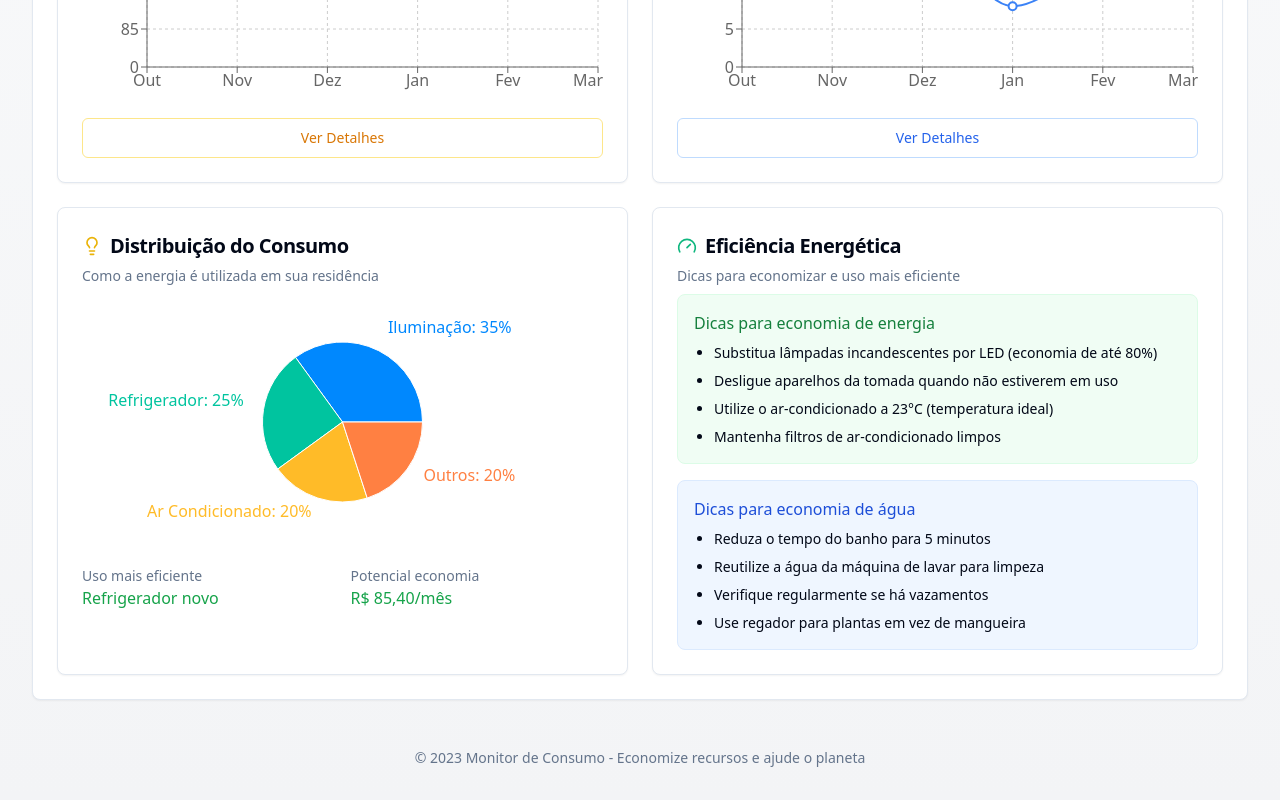
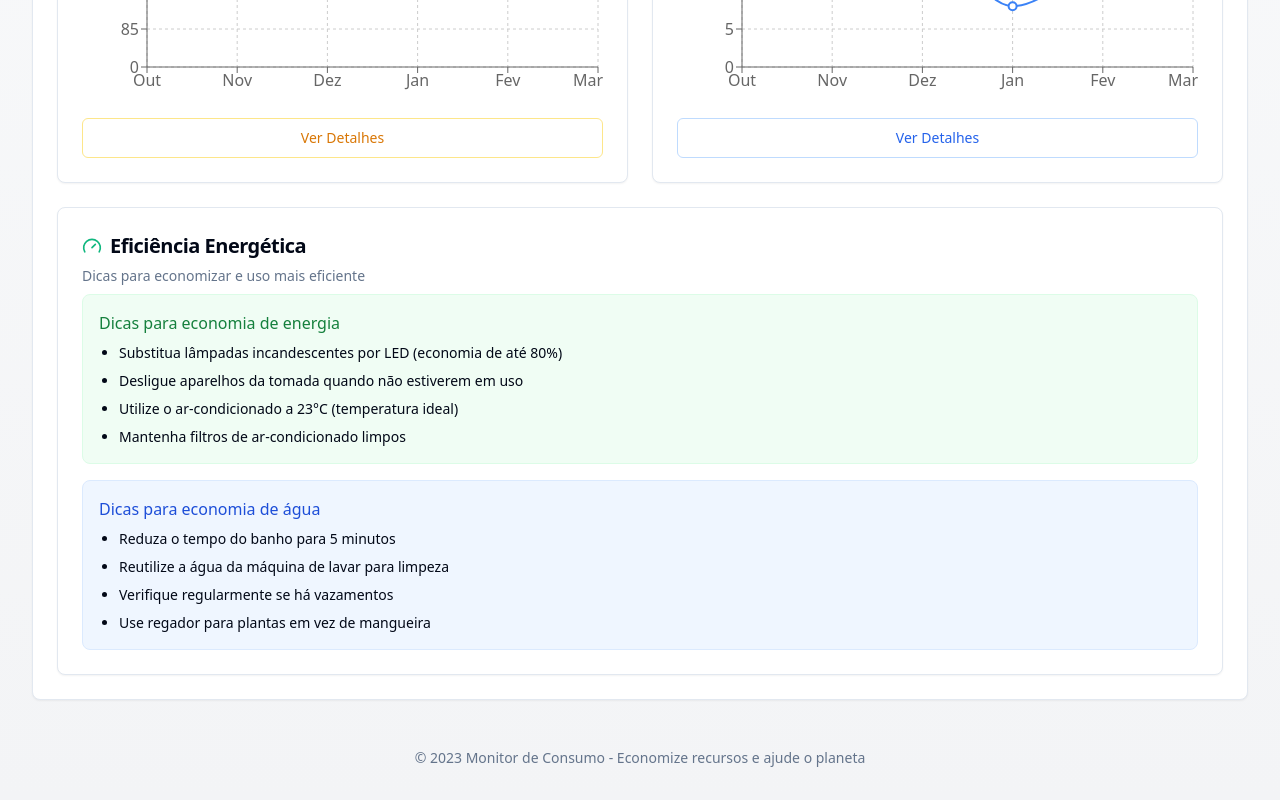
Before and after one commit to bmaruchi/water-light-monitor, a React (Vite) app: page / in a window 1280 px wide. Shown: the part 478-1278 px from the top of the page. Built offline with nearby package versions, Linux system fonts and the light colour scheme.

Commit message:
Remove consumption distribution info
Remove consumption distribution information from the dashboard layout.
Update "Falta de dados" to "falta dados".

```diff
--- a/src/components/DashboardOverview.tsx
+++ b/src/components/DashboardOverview.tsx
@@ -1,7 +1,8 @@
+
 import React from 'react';
 import { Card, CardContent, CardDescription, CardHeader, CardTitle } from "@/components/ui/card";
-import { BarChart, Bar, LineChart, Line, XAxis, YAxis, CartesianGrid, Tooltip, ResponsiveContainer, PieChart, Pie, Cell } from 'recharts';
-import { Droplet, LightbulbIcon, Zap, TrendingDown, ChartLineIcon, Gauge } from 'lucide-react';
+import { BarChart, Bar, LineChart, Line, XAxis, YAxis, CartesianGrid, Tooltip, ResponsiveContainer } from 'recharts';
+import { Droplet, LightbulbIcon, Zap, TrendingDown, Gauge } from 'lucide-react';
 import { formatCurrency, formatNumber, getLastMonths, getRandomData } from '@/lib/calculations';
 import { Button } from '@/components/ui/button';
 
@@ -17,15 +18,6 @@ const DashboardOverview: React.FC = () => {
     name: month,
     value: getRandomData(1, 8, 20)[0]
   }));
-
-  const pieData = [
-    { name: 'Iluminação', value: 35 },
-    { name: 'Refrigerador', value: 25 },
-    { name: 'Ar Condicionado', value: 20 },
-    { name: 'Outros', value: 20 },
-  ];
-
-  const COLORS = ['#0088FE', '#00C49F', '#FFBB28', '#FF8042'];
 
   // Get current month values
   const currentElectricity = electricityData[electricityData.length - 1].value;
@@ -146,52 +138,7 @@ const DashboardOverview: React.FC = () => {
         </Card>
       </div>
 
-      <div className="grid grid-cols-1 md:grid-cols-2 gap-6">
-        <Card>
-          <CardHeader className="pb-2">
-            <CardTitle className="text-xl flex items-center gap-2">
-              <LightbulbIcon className="h-5 w-5 text-yellow-500" />
-              Distribuição do Consumo
-            </CardTitle>
-            <CardDescription>
-              Como a energia é utilizada em sua residência
-            </CardDescription>
-          </CardHeader>
-          <CardContent>
-            <div className="h-64 flex items-center justify-center">
-              <ResponsiveContainer width="100%" height="100%">
-                <PieChart>
-                  <Pie
-                    data={pieData}
-                    cx="50%"
-                    cy="50%"
-                    labelLine={false}
-                    label={({ name, percent }) => `${name}: ${(percent * 100).toFixed(0)}%`}
-                    outerRadius={80}
-                    fill="#8884d8"
-                    dataKey="value"
-                  >
-                    {pieData.map((entry, index) => (
-                      <Cell key={`cell-${index}`} fill={COLORS[index % COLORS.length]} />
-                    ))}
-                  </Pie>
-                  <Tooltip formatter={(value) => [`${value}%`, 'Porcentagem']} />
-                </PieChart>
-              </ResponsiveContainer>
-            </div>
-            <div className="mt-4 grid grid-cols-2 gap-4">
-              <div>
-                <p className="text-sm text-muted-foreground">Uso mais eficiente</p>
-                <p className="text-base font-medium text-green-600 dark:text-green-400">Refrigerador novo</p>
-              </div>
-              <div>
-                <p className="text-sm text-muted-foreground">Potencial economia</p>
-                <p className="text-base font-medium text-green-600 dark:text-green-400">{formatCurrency(85.40)}/mês</p>
-              </div>
-            </div>
-          </CardContent>
-        </Card>
-
+      <div className="grid grid-cols-1 gap-6">
         <Card>
           <CardHeader className="pb-2">
             <CardTitle className="text-xl flex items-center gap-2">
--- a/src/components/ElectricityTab.tsx
+++ b/src/components/ElectricityTab.tsx
@@ -200,7 +200,7 @@ const ElectricityTab: React.FC = () => {
               <div className="space-y-1">
                 <p className="text-sm text-muted-foreground">Consumo Atual</p>
                 <p className="text-2xl font-bold">
-                  {consumption ? `${formatNumber(consumption)} kWh` : "Falta de dados"}
+                  {consumption ? `${formatNumber(consumption)} kWh` : "falta dados"}
                 </p>
               </div>
               <div className="space-y-1">
@@ -213,7 +213,7 @@ const ElectricityTab: React.FC = () => {
               <div className="space-y-1">
                 <p className="text-sm text-muted-foreground">Consumo Diário</p>
                 <p className="text-2xl font-bold">
-                  {dailyConsumption ? `${formatNumber(dailyConsumption)} kWh` : "Falta de dados"}
+                  {dailyConsumption ? `${formatNumber(dailyConsumption)} kWh` : "falta dados"}
                 </p>
               </div>
               <div className="space-y-1">
@@ -227,7 +227,7 @@ const ElectricityTab: React.FC = () => {
             <div>
               <p className="text-sm text-muted-foreground mb-1">Previsão para 30 dias</p>
               <p className="text-3xl font-bold text-amber-600 dark:text-amber-400">
-                {estimatedCost ? formatCurrency(estimatedCost) : "Falta de dados"}
+                {estimatedCost ? formatCurrency(estimatedCost) : "falta dados"}
               </p>
               <p className="text-xs text-muted-foreground mt-1">
                 Baseado no consumo diário atual
--- a/src/components/WaterTab.tsx
+++ b/src/components/WaterTab.tsx
@@ -144,7 +144,7 @@ const WaterTab: React.FC = () => {
               <div className="space-y-1">
                 <p className="text-sm text-muted-foreground">Consumo Atual</p>
                 <p className="text-2xl font-bold">
-                  {consumption ? `${formatNumber(consumption)} m³` : "Falta de dados"}
+                  {consumption ? `${formatNumber(consumption)} m³` : "falta dados"}
                 </p>
               </div>
               <div className="space-y-1">
@@ -157,7 +157,7 @@ const WaterTab: React.FC = () => {
               <div className="space-y-1">
                 <p className="text-sm text-muted-foreground">Consumo Diário</p>
                 <p className="text-2xl font-bold">
-                  {dailyConsumption ? `${formatNumber(dailyConsumption, 3)} m³` : "Falta de dados"}
+                  {dailyConsumption ? `${formatNumber(dailyConsumption, 3)} m³` : "falta dados"}
                 </p>
               </div>
             </div>
@@ -167,7 +167,7 @@ const WaterTab: React.FC = () => {
               <p className="text-3xl font-bold text-blue-600 dark:text-blue-400">
                 {estimatedMonthlyConsumption
                   ? `${formatNumber(estimatedMonthlyConsumption)} m³`
-                  : "Falta de dados"}
+                  : "falta dados"}
               </p>
               <p className="text-xs text-muted-foreground mt-1">
                 Baseado no consumo diário atual
```
